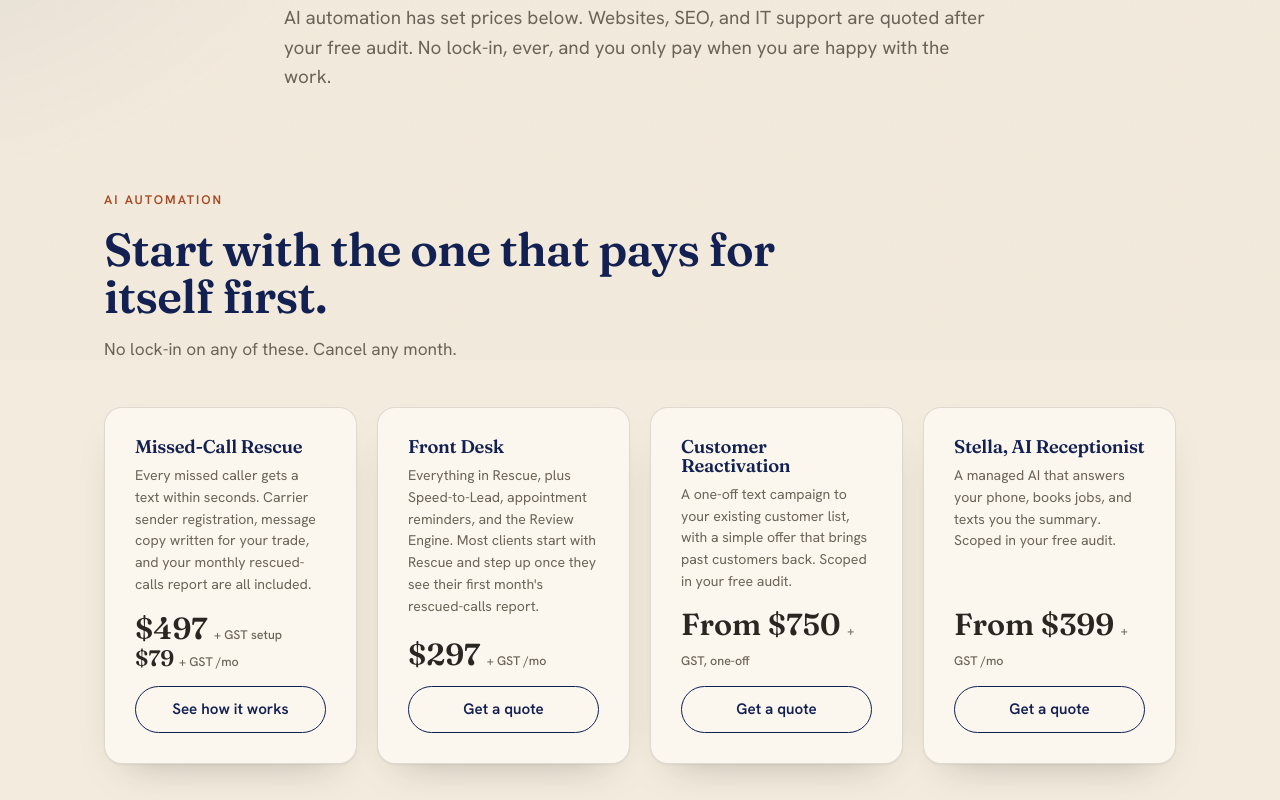
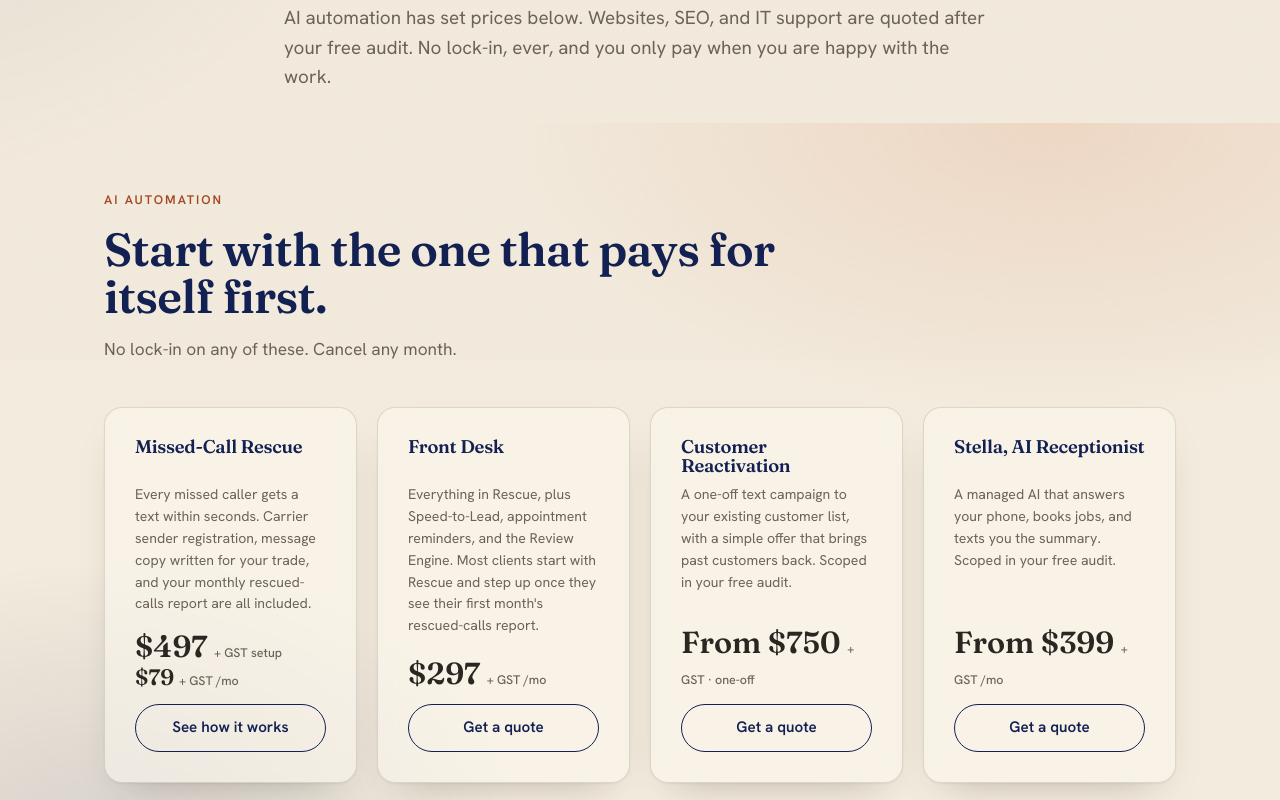
Before and after one commit to kabhika/coralstone-web-2026-06-14, a Next.js app: page /pricing in a window 1280 px wide. Shown: the part 440-1240 px from the top of the page. Built offline with nearby package versions, Linux system fonts and the light colour scheme.

Commit message:
Pricing: fix Customer Reactivation price note comma and title-height alignment, add scoped glass-card treatment to AI automation tiers

```diff
--- a/app/globals.css
+++ b/app/globals.css
@@ -69,6 +69,19 @@
 
   .reveal{opacity:0;transform:translateY(22px);transition:opacity .7s ease,transform .7s cubic-bezier(.2,.7,.2,1)}
   .reveal.in{opacity:1;transform:none}
+
+  .glass-atmosphere{position:relative}
+  .glass-atmosphere::before{content:"";position:absolute;inset:0;z-index:0;pointer-events:none;
+    background:
+      radial-gradient(900px 480px at 82% 0%, rgba(216,105,55,.14), transparent 60%),
+      radial-gradient(760px 520px at 8% 100%, rgba(18,32,82,.12), transparent 55%)}
+  .glass-atmosphere > *{position:relative;z-index:1}
+
+  .card-glass{background:rgba(251,247,239,.55);backdrop-filter:blur(16px);-webkit-backdrop-filter:blur(16px)}
+}
+
+@supports not ((backdrop-filter: blur(1px)) or (-webkit-backdrop-filter: blur(1px))){
+  .card-glass{background:rgba(251,247,239,.92)}
 }
 
 @media(max-width:860px){ .cards{grid-template-columns:1fr} }
--- a/app/pricing/page.tsx
+++ b/app/pricing/page.tsx
@@ -32,7 +32,7 @@
     name: "Customer Reactivation",
     desc: "A one-off text campaign to your existing customer list, with a simple offer that brings past customers back. Scoped in your free audit.",
     price: "From $750",
-    priceNote: "+ GST, one-off",
+    priceNote: "+ GST · one-off",
     href: "/contact/",
     cta: "Get a quote",
   },
@@ -103,10 +103,10 @@
   },
 ];
 
-function Tier({ children, pop }: { children: React.ReactNode; pop?: boolean }) {
+function Tier({ children, pop, glass }: { children: React.ReactNode; pop?: boolean; glass?: boolean }) {
   return (
     <div
-      className="reveal bg-paper rounded-[18px] p-[30px] flex flex-col h-full relative"
+      className={`reveal rounded-[18px] p-[30px] flex flex-col h-full relative ${glass ? "card-glass" : "bg-paper"}`}
       style={{
         border: pop ? "2px solid var(--coral)" : "1px solid var(--line)",
         boxShadow: pop ? "0 24px 50px -30px rgba(216,105,55,.7)" : "var(--shadow)",
@@ -127,7 +127,7 @@
       />
 
       {/* AI AUTOMATION */}
-      <section>
+      <section className="glass-atmosphere">
         <div className="wrap py-[64px]">
           <div className="sec-head reveal" style={{ maxWidth: 680 }}>
             <span className="eyebrow">AI automation</span>
@@ -136,8 +136,8 @@
           </div>
           <div className="grid md:grid-cols-2 lg:grid-cols-4 gap-5">
             {ai.map((t) => (
-              <Tier key={t.name}>
-                <h3 className="text-ink text-[1.15rem]">{t.name}</h3>
+              <Tier key={t.name} glass>
+                <h3 className="text-ink text-[1.15rem] min-h-[38px]">{t.name}</h3>
                 <p className="text-muted text-[.88rem] mt-2 mb-[16px]">{t.desc}</p>
                 <div className="mt-auto">
                   <div className="font-display text-[1.9rem] font-semibold text-charcoal leading-none">
```
